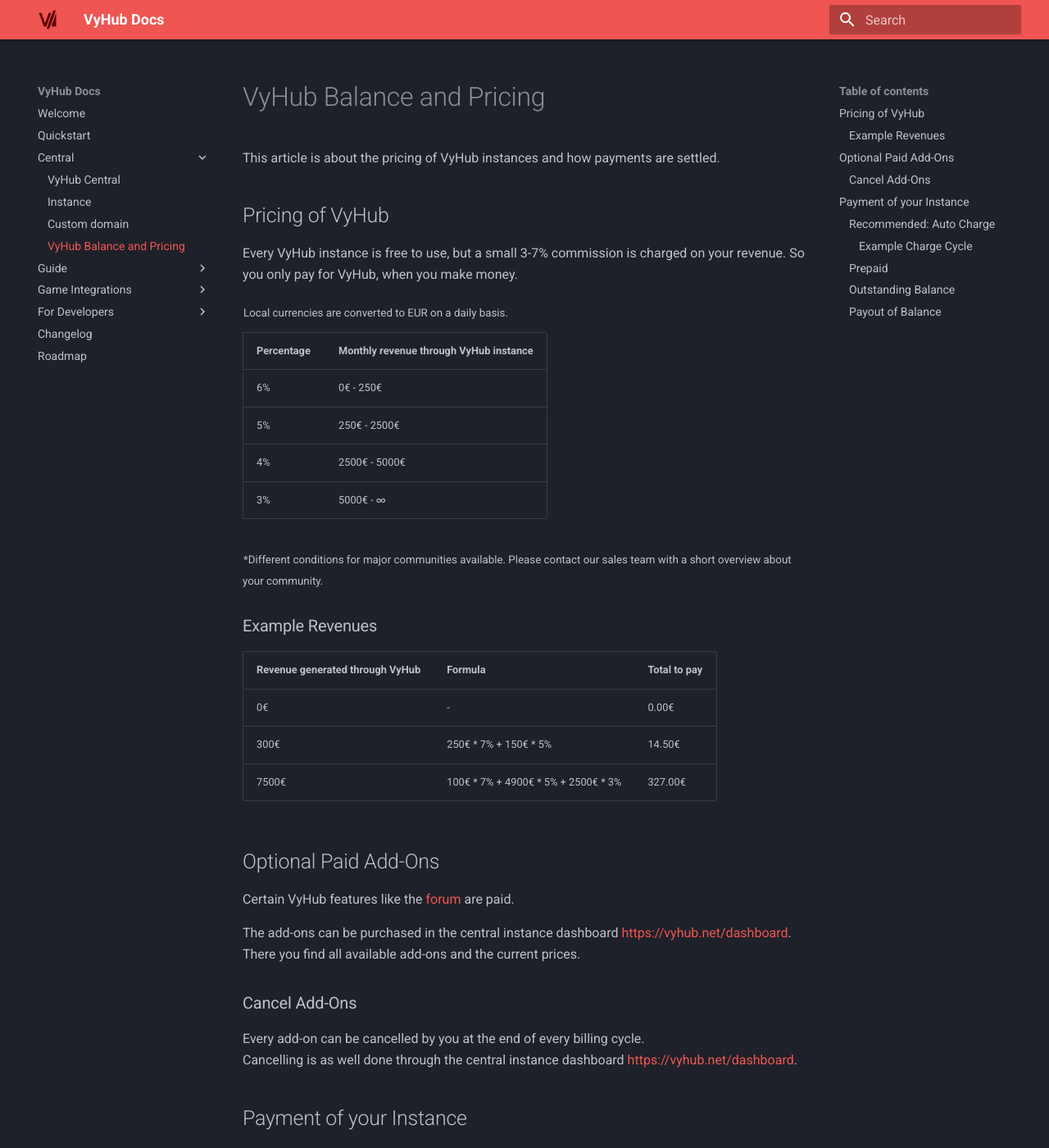
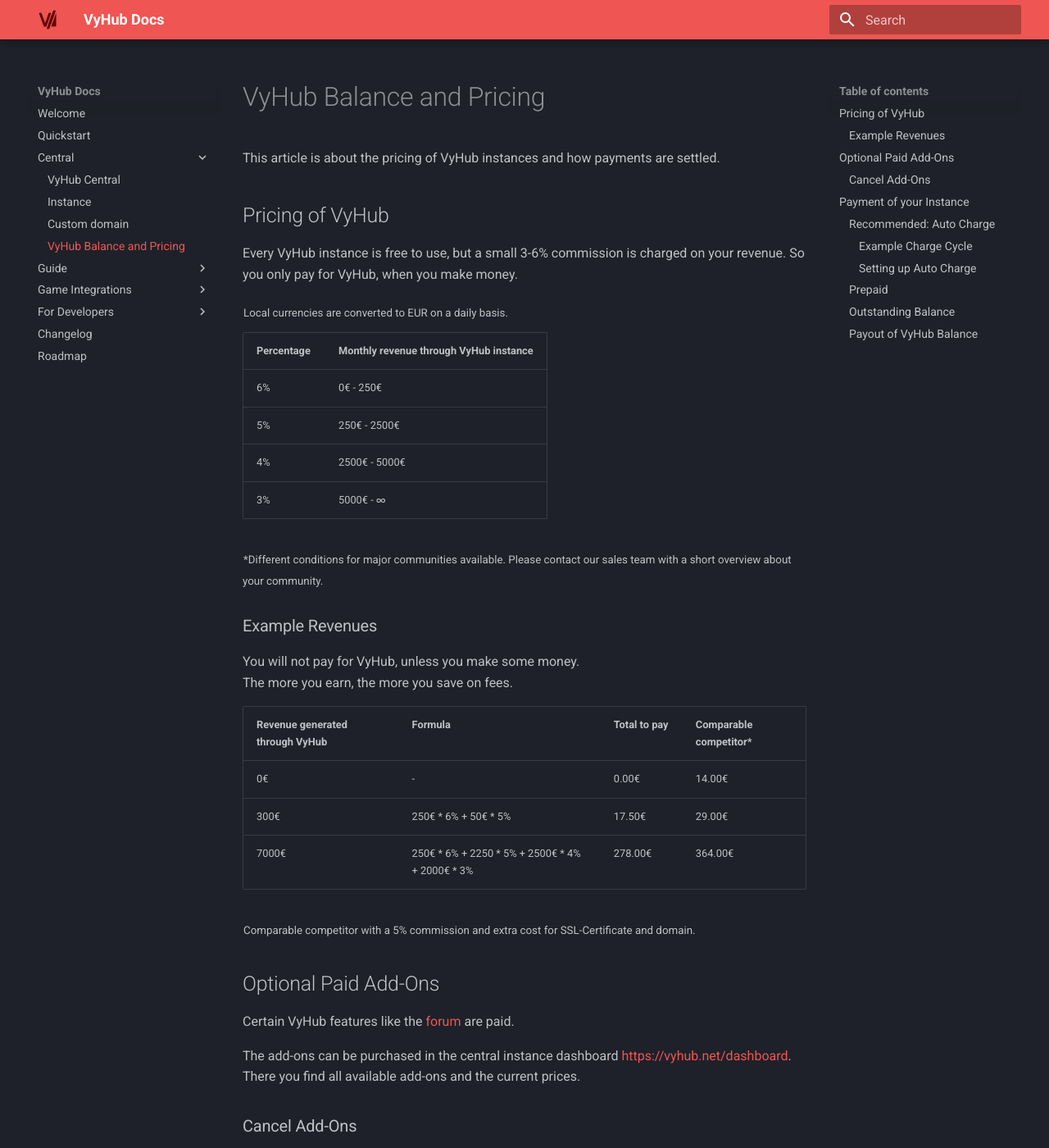
Before and after one commit to nyx-project/vyhub-documentation, an MkDocs documentation site: the page built from docs/central/account.md, in a window 1280 px wide and 1400 px high. Shown: the whole window at 82% size. Built offline with MkDocs 1.6.1 and Material for MkDocs 9.7.7, drawn with Linux system fonts in a browser that asks for light colours; the version menu is left out; some of the changed text lies outside the part shown.

Commit message:
Update account

```diff
--- a/docs/central/account.md
+++ b/docs/central/account.md
@@ -4,7 +4,7 @@
 
 ## Pricing of VyHub
 
-Every VyHub instance is free to use, but a small 3-7% commission is charged on your revenue. So you only pay for VyHub,
+Every VyHub instance is free to use, but a small 3-6% commission is charged on your revenue. So you only pay for VyHub,
 when you make money.
 
 <sub>Local currencies are converted to EUR on a daily basis.</sub>
@@ -21,11 +21,16 @@
 
 ### Example Revenues
 
-| Revenue generated through VyHub | Formula                             | Total to pay |
-|---------------------------------|-------------------------------------|--------------|
-| 0€                              | -                                   | 0.00€        |
-| 300€                            | 250€ * 7% + 150€ * 5%               | 14.50€       |
-| 7500€                           | 100€ * 7% + 4900€ * 5% + 2500€ * 3% | 327.00€      |
+You will not pay for VyHub, unless you make some money.
+The more you earn, the more you save on fees.
+
+| Revenue generated through VyHub | Formula                                         | Total to pay | Comparable competitor* |
+|---------------------------------|-------------------------------------------------|--------------|------------------------|
+| 0€                              | -                                               | 0.00€        | 14.00€                 |
+| 300€                            | 250€ * 6% + 50€ * 5%                            | 17.50€       | 29.00€                 |
+| 7000€                           | 250€ * 6% + 2250 * 5% + 2500€ * 4% + 2000€ * 3% | 278.00€      | 364.00€                |
+
+<sub>Comparable competitor with a 5% commission and extra cost for SSL-Certificate and domain.</sub>
 
 ## Optional Paid Add-Ons
 
@@ -66,9 +71,22 @@
 | Month 2 | -1€          | 2€                    | 0€        | 1€                   |
 | Month 3 | -8€          | 1€                    | 7€        | 0€                   |
 
+#### Setting up Auto Charge
+
+Your VyHub Balance is positive (>=0€)? You can set-up Auto Charge **without** any set-up fee.
+
+Your VyHub Balance is negative (<=0€)? You will be charged a set-up fee which reflects your current balance but is at least 5€.
+
+| Balance before Set-Up | Set-Up Fee | Balance after Set-Up |
+|-----------------------|------------|----------------------|
+| 0€                    | 0€         | 0€                   |
+| 6€                    | 0€         | 0€                   |
+| -2€                   | 5€         | 3€                   |
+| -7€                   | 7€         | 0€                   |
+
 ### Prepaid
 
-You can manually top up your VyHub balance.
+You can manually top up your VyHub Balance.
 
 > The minimum top up is 5€. Your positive balance will be used to settle the balance of the following months.
 
@@ -88,6 +106,6 @@
 
 > We point out that accumulated debts must be settled in accordance with our terms and conditions in any case. <br>
 
-### Payout of Balance
+### Payout of VyHub Balance
 
 A payout of your VyHub balance is not possible.
```
